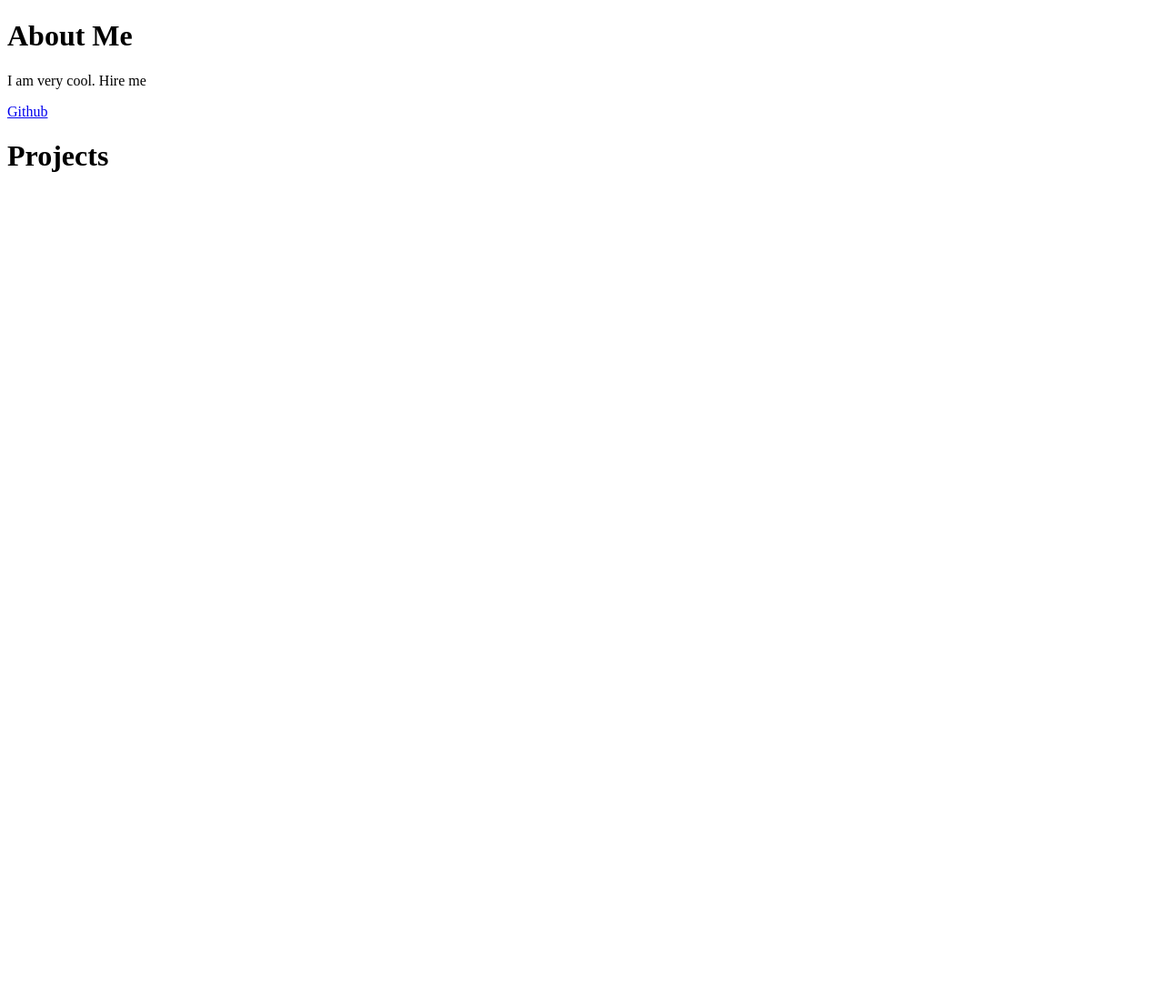
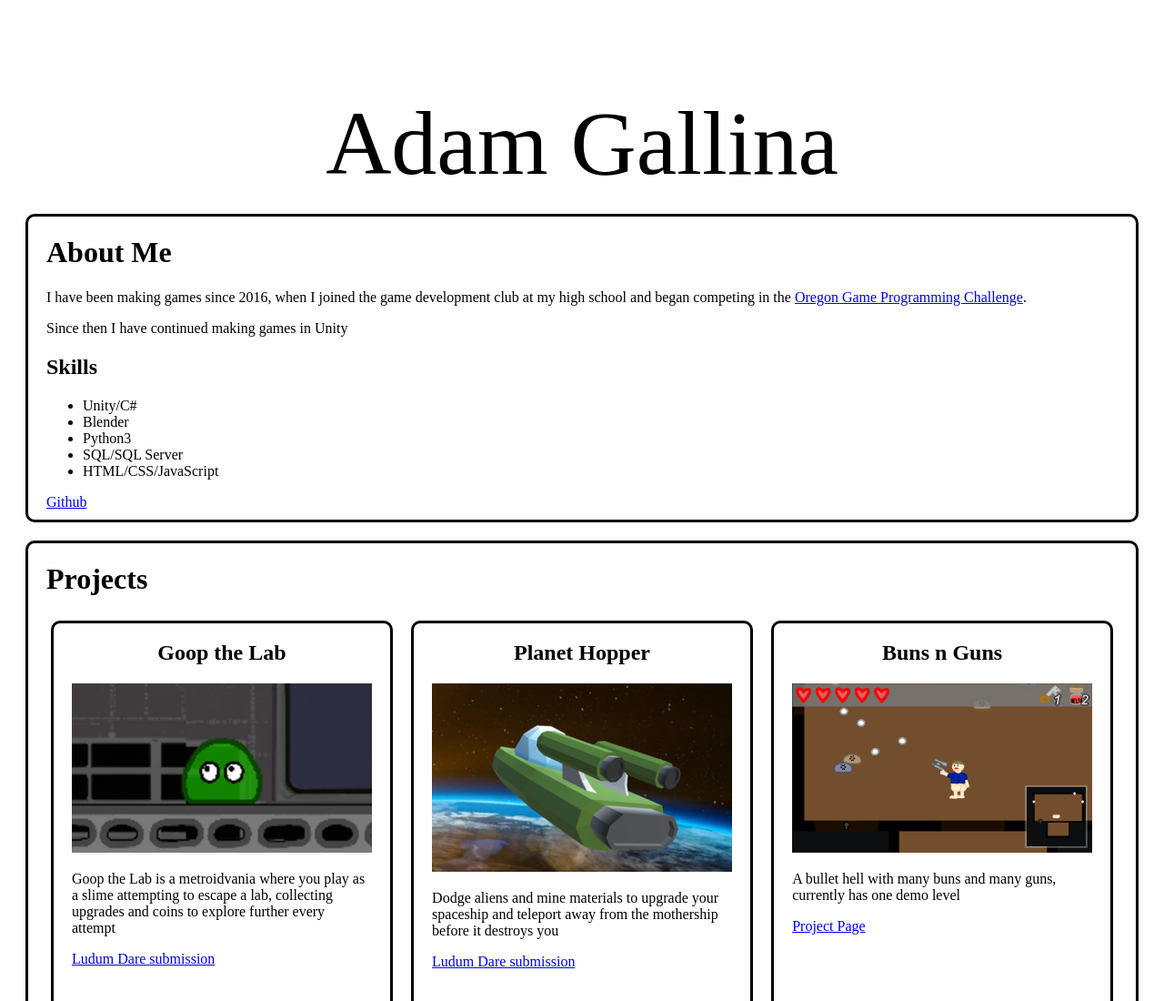
Before and after one commit to Adam-Gallina/Adam-Gallina.github.io, a plain HTML site: page index.html in a window 1280 px wide. Shown: the top 1100 px of the page at 91% size. Before the commit the page ends 800 px from the top, so only its background shows below. Drawn offline with Linux system fonts and the light colour scheme.

Commit message:
Added pictures and project details

```diff
--- a/index.css
+++ b/index.css
@@ -0,0 +1,37 @@
+.title {
+    text-align: center;
+    font-size: 100px;
+    margin-bottom: 0px;
+}
+
+.border {
+    border: 3px solid black;
+    border-radius: 10px;
+
+    padding: 0px 20px 10px 20px;
+    margin: 20px;
+}
+
+#projects {
+    display: flex;
+    flex-direction: row;
+    flex-wrap: wrap;
+    justify-content: space-between;
+}
+
+.project-box {
+    border: 3px solid black;
+    border-radius: 10px;
+
+    padding: 0px 20px 10px 20px;
+    margin: 5px;
+    width: 28%;
+    height: 600px;
+}
+
+.project-box h2 {
+    text-align: center;
+}
+.project-box img {
+    width: 100%;
+}
--- a/index.html
+++ b/index.html
@@ -3,18 +3,82 @@
     <head>
         <meta charset="utf-8">
         <title>Adam Gallina | Portfolio</title>
+
+        <link rel="stylesheet" href="index.css"></link>
     </head>
 
     <body>
-        <div>
+        <header>
+            <p class="title">Adam Gallina</p>
+        </header>
+
+        <div class="border">
             <h1>About Me</h1>
 
-            <p>I am very cool. Hire me</p>
+            <p>I have been making games since 2016, when I joined the game development club at my high school and began competing in the <a href="https://www.ogpc.info/">Oregon Game Programming Challenge</a>.</p>
+            <p>Since then I have continued making games in Unity</p>
 
-            <a href="https://github.com/Adam-Gallina">Github</a>
+            <h2>Skills</h2>
+
+            <ul>
+                <li>Unity/C#</li>
+                <li>Blender</li>
+                <li>Python3</li>
+                <li>SQL/SQL Server</li>
+                <li>HTML/CSS/JavaScript</li>
+            </ul>
+
+            <a href="https://github.com/Adam-Gallina" target="_blank">Github</a>
         </div>
-        <div>
+        <div class="border">
             <h1>Projects</h1>
+
+            <div id="projects">
+                <div class="project-box">
+                    <h2>Goop the Lab</h2>
+                    <img src="Images/GoopTheLab1.jpg">
+                    <p>Goop the Lab is a metroidvania where you play as a slime attempting to escape a lab, collecting upgrades and coins to explore further every attempt</p>
+                    <a href="https://ldjam.com/events/ludum-dare/51/goop-the-lab">Ludum Dare submission</a>
+                </div>
+                <div class="project-box">
+                    <h2>Planet Hopper</h2>
+                    <img src="Images/PlanetHopper1.png">
+                    <p>Dodge aliens and mine materials to upgrade your spaceship and teleport away from the mothership before it destroys you</p>
+                    <a href="https://ldjam.com/events/ludum-dare/50/planet-hopper">Ludum Dare submission</a>
+                </div>
+                <div class="project-box">
+                    <h2>Buns n Guns</h2>
+                    <img src="Images/BunsNGuns1.png">
+                    <p>A bullet hell with many buns and many guns, currently has one demo level</p>
+                    <a href="https://web.engr.oregonstate.edu/~gallinaa/buns-and-guns/downloads/index.php">Project Page</a>
+                </div>
+                <div class="project-box">
+                    <h2>Mosaic Cleaning Simulator</h2>
+                    <img src="Images/PowerwashingSim1.png">
+                    <a href="https://web.engr.oregonstate.edu/~gallinaa/powerwashing-game/game-embed/index.php#_">Project Page</a>
+                    <p>For the record, I began working on this game BEFORE Powerwash Simulator was released. Feel the joy of cleaning a randomly generated mosaic over, and over, and over</p>
+                </div>
+                <div class="project-box">
+                    <h2>Buttkick Bonanza</h2>
+                    <p>Buttkick Bonanza is a 2D split-screen multiplayer game based on Soccer Physics and Wrestle Jump where you attempt to dodge around your opponent and kick them in the butt</p>
+                </div>
+                <!--<div class="project-box">
+                    <h2>Yeeting Simulator 2k19</h2>
+                    <p>A VR game </p>
+                    <a href="https://tms.ogpc.info/Games/Details/ede49b45-ba05-4a69-9652-13ba7a1ac5ce">Submission Page</a>
+                </div>-->
+                <div class="project-box">
+                    <h2>Blobbo Blaster</h2>
+                    <p>A 2D platformer/shooter where you blast blobbos for coins to unlock additional weapons. Made during the NW Advanced Programming Workshop</p>
+                    <p>Made by Adam Gallina, Michael Shuff, and Colin</p>
+                </div>
+                <div class="project-box">
+                    <h2>REM</h2>
+                    <p>A puzzle game where you use your dreams to move through walls and access areas you could not walk to awake</p>
+                    <a href="https://tms.ogpc.info/Games/Details/a3d61957-6d5e-412e-8d6c-1150bb16e223">Submission Page</a>
+                    <!--Download link-->
+                </div>
+            </div>
         </div>
     </body>
 </html>
```
Also changed, not shown: Images/BunsNGuns1.png (added), Images/GoopTheLab1.jpg (added), Images/PlanetHopper1.png (added), Images/PowerwashingSim1.png (added).
